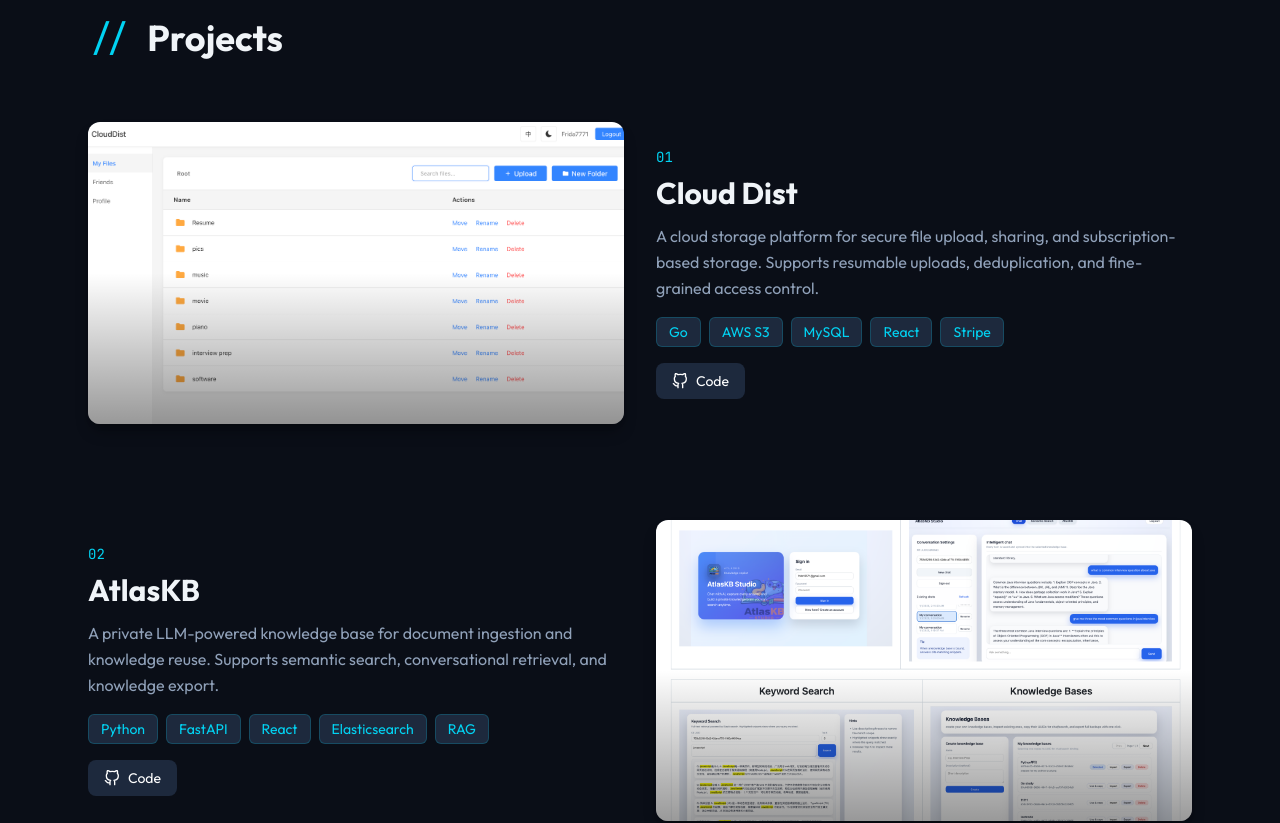
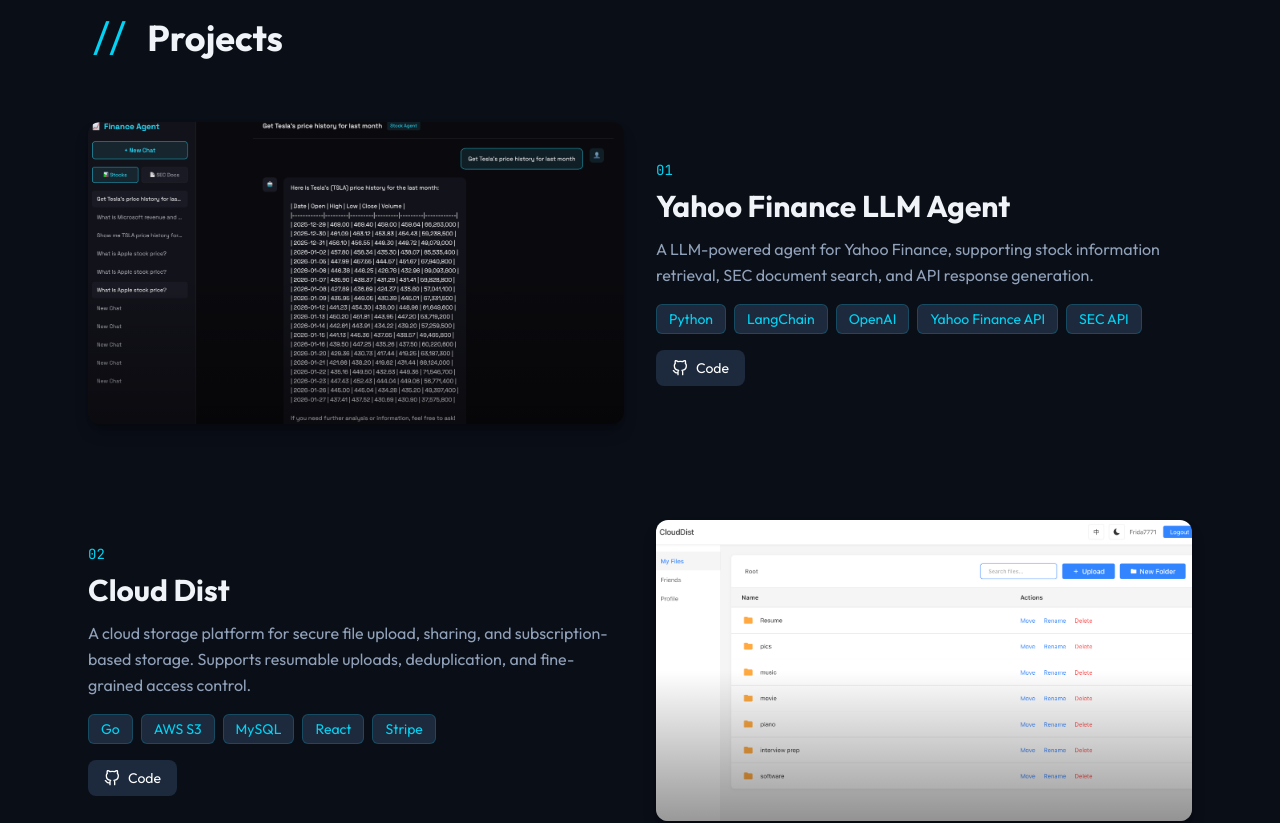
Before and after one commit to Frida7771/portfolio, a Next.js app: page / in a window 1280 px wide. Shown: the part 1620-2443 px from the top of the page. Built offline with nearby package versions, Linux system fonts and the light colour scheme.

Commit message:
add finance agent project

```diff
--- a/src/components/Projects.tsx
+++ b/src/components/Projects.tsx
@@ -14,6 +14,14 @@
 }
 
 const projects: Project[] = [
+  {
+    title: 'Yahoo Finance LLM Agent',
+    description:
+      'A LLM-powered agent for Yahoo Finance, supporting stock information retrieval, SEC document search, and API response generation.',
+    tech: ['Python', 'LangChain', 'OpenAI', 'Yahoo Finance API', 'SEC API'],
+    image: '/yahoo-finance-llm-agent.jpg',
+    github: 'https://github.com/Frida7771/yahoo-finance-agent',
+  },
   {
     title: 'Cloud Dist',
     description:
```
Also changed, not shown: public/yahoo-finance-llm-agent.jpg (added).
